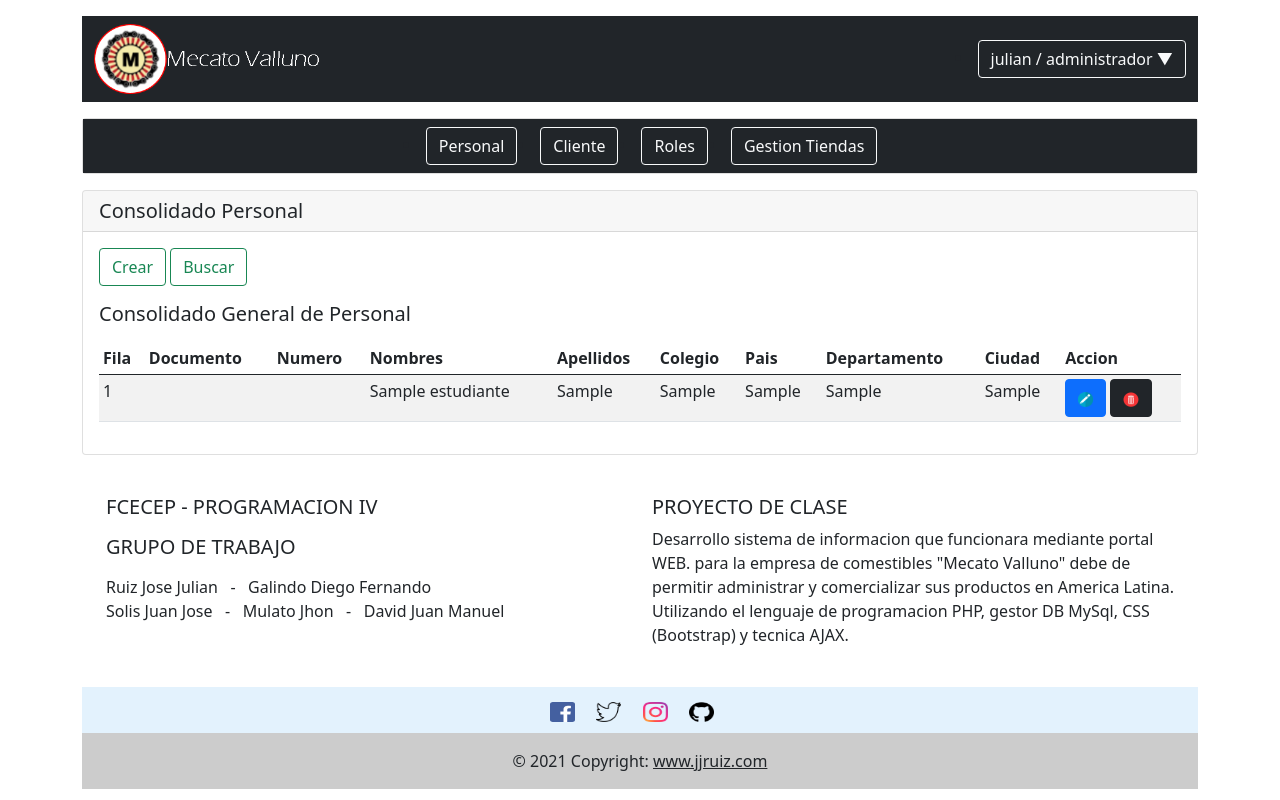
After one commit to jjruiz23/mecatovalluno, a PHP site: page /adminSis/consoPer.php in a window 1280 px wide. The commit adds this page. Run offline with PHP 8.4, Linux system fonts and the light colour scheme; tables that the repository leaves empty or names only in its code hold one stand-in row (values such as "Sample post"); data that the repository does not hold is empty.

Commit message:
Creacion modulos. buscar y consolidado
Se crearon los modulos con sus respectivos querys para hacer pruebas de conexion con una bd de pruebas.

```diff
--- a/adminSis/barraMenu.php
+++ b/adminSis/barraMenu.php
@@ -15,6 +15,7 @@
               <ul class="dropdown-menu" aria-labelledby="navbarDropdownMenuLink">
               <li><a class="dropdown-item" href="crearPer.php">Crear</a></li>
                 <li><a class="dropdown-item" href="buscPer.php">Buscar</a></li>
+                <li><a class="dropdown-item" href="consoPer.php">Consolidado</a></li>
               </ul>
             </li>
             <li class="nav-item dropdown">
--- /dev/null
+++ b/adminSis/consoPer.php
@@ -0,0 +1,145 @@
+<!-- incluir conexion a base de datos -->
+<?php include("../dataBase/conexion.php")?>
+<?php $conexion=conexion();?> <!-- invoco funcion conexion y la almaceno para usar en query -->
+
+<!-- solicito el header -->
+<?php include("../includes/header.php") ?>
+
+<!-- body de la pagina -->
+
+<p></p> <!--  espacio entre contenidos -->
+
+<!-- solicito el menu -->
+<?php include("barraMenu.php") ?>
+
+<p></p>
+<!--espacio entre menu y contenido-->
+
+<!-- INICIALIZAR VARIABLE EN 0 de forma global para usar en while de tabla -->
+<?php $fila=0;?>
+
+<!-- CONTENIDO DEL MODULO -->
+
+<!--container botones y formulario de busqueda-->
+<div class="container">  <!-- contendor de columnas/filas -->
+    <div class="row-justify">   <!-- distribuidor de columnas/filas -->
+        <div class="col-sm-12 col-xs-12">    <!-- tamaños de distribucion de columnas/filas -->
+
+            <!-- card con informacion del modulo -->
+            <div class="card">
+            <h5 class="card-header">Consolidado Personal</h5> <!--titulo -->
+        <div class="card-body">
+          <a href="crearPer.php" class="btn btn-outline-success">Crear</a> <!--boton -->
+          <a href="buscPer.php" class="btn btn-outline-success">Buscar</a> <!--boton -->
+
+          <p></p>
+          <h5 class="card-title">Consolidado General de Personal</h5>
+                    <p></p> <!-- espacio entre botones superiores y contenedor de resultado -->
+
+
+                    <!-- CONTENEDOR DE RESULTADO DE BUSQUEDA -->
+                    <div class="form-group">
+                        <div class="form-row">
+                            <div class="col-sm-12">
+                                <div class="row justify-content-center">
+
+                                    <!-- CONTENEDOR DE RESULTADOS -->
+                                    <div class="form-row">  <!-- primer form-row-->
+                                        <div class="table-responsive">
+                                        <table class="table table-sm table-striped"> <!-- tabla con campos pequeños -->
+
+                                            <thead class="thead-dark"> <!-- para resaltar encabezados -->
+                                                <tr>  <!-- encabezados de tabla -->
+                                                    <th>Fila</th>
+                                                    <th>Documento</th>
+                                                    <th>Numero</th>
+                                                    <th>Nombres</th>
+                                                    <th>Apellidos</th>
+                                                    <th>Colegio</th>
+                                                    <th>Pais</th>
+                                                    <th>Departamento</th>
+                                                    <th>Ciudad</th>
+                                                    <th>Accion</th>
+                                                </tr>
+                                            </thead>
+
+                                            <tbody>  <!--para rellenar campos-->
+                                                <?php //lienas php
+                                                    $query= "SELECT * FROM estudiantes";  // llamar toda la info de la tabla estudiantes
+                                                    // almacenar la verificacion de datos de la conexion y el query y alamcenarlo
+                                                    $result_estudiantes = mysqli_query($conexion, $query);
+                                                    // mientras recorre el array de "result estudiantes" saque los datos en la variable $row
+                                                    while($row =mysqli_fetch_array($result_estudiantes)){ ?>
+                                                        <?php $fila=$fila+1;?> <!-- actualizo variable y la uso como operador de incremento para identificar indice de filas -->
+                                                        <tr>  <!-- mostrar filas con los resultados -->
+                                                            <td><?php echo  $fila ?> </td> <!-- identificador de filas resultantes -->
+                                                            <td><?php echo  $row['tipoDoc'] ?> </td> <!-- imprimir el dato mediante la variable $row de $result_estudiantes-->
+                                                            <td><?php echo  $row['numDoc'] ?> </td>
+                                                            <td><?php echo  $row['nombre'] ?> </td>
+                                                            <td><?php echo  $row['apellido'] ?> </td>
+                                                            <td><?php echo  $row['colegio'] ?> </td>
+                                                            <td><?php echo  $row['pais'] ?> </td>
+                                                            <td><?php echo  $row['departamento'] ?> </td>
+                                                            <td><?php echo  $row['ciudad'] ?> </td>
+                                                            <!-- TD BOTONES edit and delete -->
+                                                            <td> <!--enviar a edit.php pero pasando el dato de id de bd mediante php-->
+                                                            <a href="edit.php?id=<?php echo $row['id'] ?>" class="btn btn-primary">
+                                                            <img src="../includes/images/edit.png" height="15">
+                                                        </a>
+                                                        <a href="delete_task.php?id=<?php echo $row['id'] ?>" class="btn btn-dark">
+                                                            <!--enviar a edit.php pero pasando el dato de id de bd mediante php para ubicar datos en edit.php-->
+                                                            <img src="../includes/images/delete.png" height="15">
+                                                        </a>
+                                                            </td>
+                                                        </tr>
+
+                                                <?php }  // cierro tabla html entre lineas php
+                                                ?>
+                                            </tbody>
+                                        </table>
+                                        </div> <!-- table responsive -->
+                                    </div> <!-- fin primer form-row -->
+
+                                </div> <!--  row -->
+                            </div>  <!--col-sm-12-->
+                        </div> <!-- form-row-->
+                    </div> <!-- class="form-group" CONTENEDOR BUSQUEDA -->
+<!--
+                    <script type="text/javascript">
+                        $(document).ready(function() {
+                            $('#buscar').click(function() {
+                                if ($('#buscador').val() == '') {
+                                    alertify.alert("Ingresar Codigo");
+                                    return false;
+                                }
+                            }); //.click(funtion)
+                        }); //.ready(function)
+                    </script>
+                    -->
+                </div>
+                <!--col-sm-12-->
+            </div>
+            <!--row-->
+        </div>
+        <!--container mayor-->
+
+        <!-- XXXX -->
+        <p></p>
+
+    </div> <!--  fin card-body-->
+</div> <!-- fin card -->
+
+</form>
+
+</div>
+<!--col-sm-12-->
+</div>
+<!--row-->
+</div>
+<!--container MAYOR-->
+
+
+<!-- fin body de la pagina -->
+
+<!-- solicito el footer -->
+<?php include("../includes/footer.php") ?>
--- a/adminSis/crearPer.php
+++ b/adminSis/crearPer.php
@@ -22,6 +22,7 @@
         <h5 class="card-header">Personal</h5> <!--titulo -->
         <div class="card-body">
           <a href="buscPer.php" class="btn btn-outline-success">Buscar</a> <!--boton -->
+          <a href="consoPer.php" class="btn btn-outline-success">Consolidado</a> <!--boton -->
           <p></p>
           <h5 class="card-title">Registrar Nuevo</h5>
           <!-- Primer fila de inputs -->
--- /dev/null
+++ b/dataBase/conexion.php
@@ -0,0 +1,23 @@
+<?php // incio el php
+
+function conexion() // inicio funcion conexion()
+{
+    $db_host = "localhost";
+    $db_user = "root";
+    $db_pass = "";
+    $db_name = "pruebas2";
+
+    return $conexion = new mysqli($db_host, $db_user, $db_pass, $db_name); //determino los parametros de conexion y retorno el resultado
+
+    /* comprueba la conexión */
+    if (mysqli_connect_errno()) {
+        printf("Connect failed: %s\n", mysqli_connect_error());
+        exit();
+    }
+}
+
+?>
+
+ <?php     //para guardar datos en seccion
+    //session_start();   // guardar mensajes  //si lo activo no me deja seguir el index al inicio
+    ?>
--- a/includes/footer.php
+++ b/includes/footer.php
@@ -76,7 +76,7 @@
 <!-- Optional JavaScript -->
 <!-- jQuery first, then Popper.js, then Bootstrap JS este orden para el funcionamiento de los alert -->
 
-<script src="boots4.5/js/jquery-3.5.1.slim.min.js"></script>
+<script src="https://code.jquery.com/jquery-3.5.1.slim.min.js" integrity="sha384-DfXdz2htPH0lsSSs5nCTpuj/zy4C+OGpamoFVy38MVBnE+IbbVYUew+OrCXaRkfj" crossorigin="anonymous"></script>
 
 <!-- Option 1: Bootstrap Bundle with Popper -->
 <script src="https://cdn.jsdelivr.net/npm/bootstrap@5.0.0-beta2/dist/js/bootstrap.bundle.min.js" integrity="sha384-b5kHyXgcpbZJO/tY9Ul7kGkf1S0CWuKcCD38l8YkeH8z8QjE0GmW1gYU5S9FOnJ0" crossorigin="anonymous"></script>
```
Also changed, not shown: adminSis/buscPer.php (+16 -20 lines), dataBase/buscadorPer.php (added, +25 -0 lines), dataBase/login.php (added, +23 -0 lines), index.html (+50 -9 lines), includes/images/delete.png (added), includes/images/edit.png (added).
